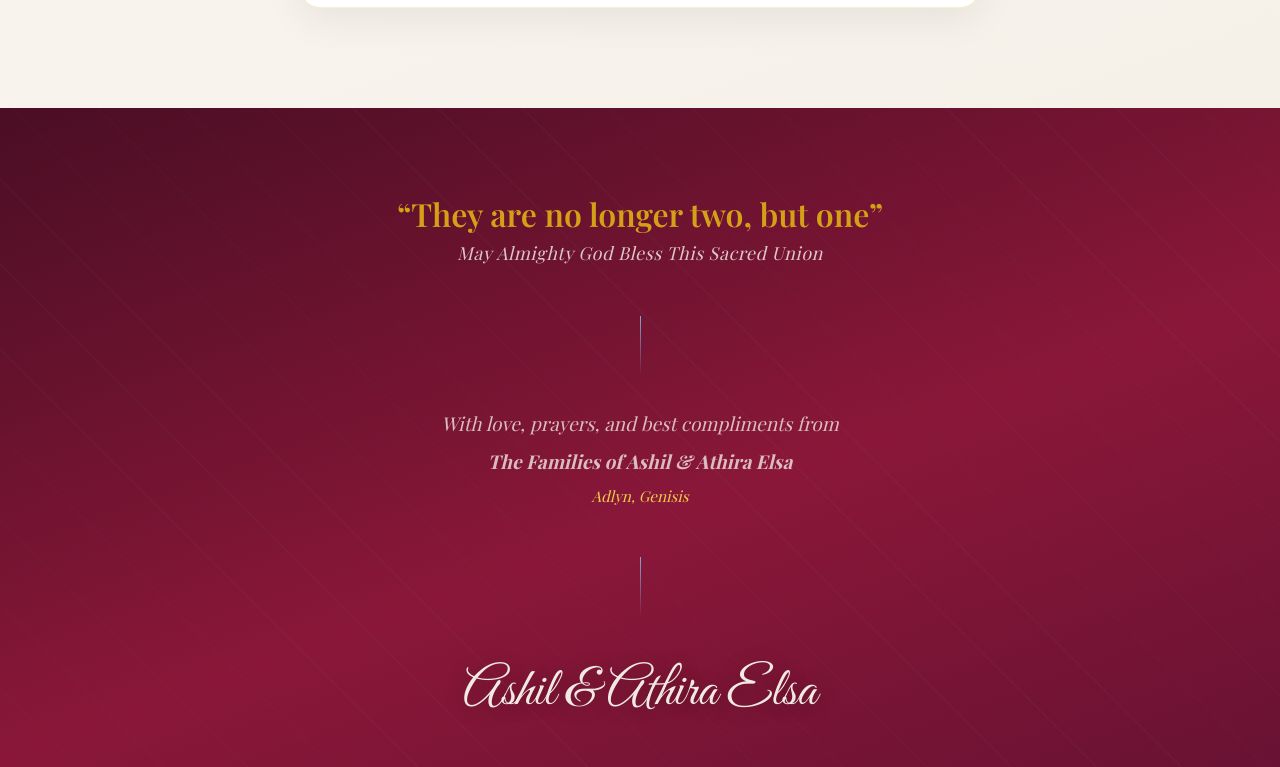
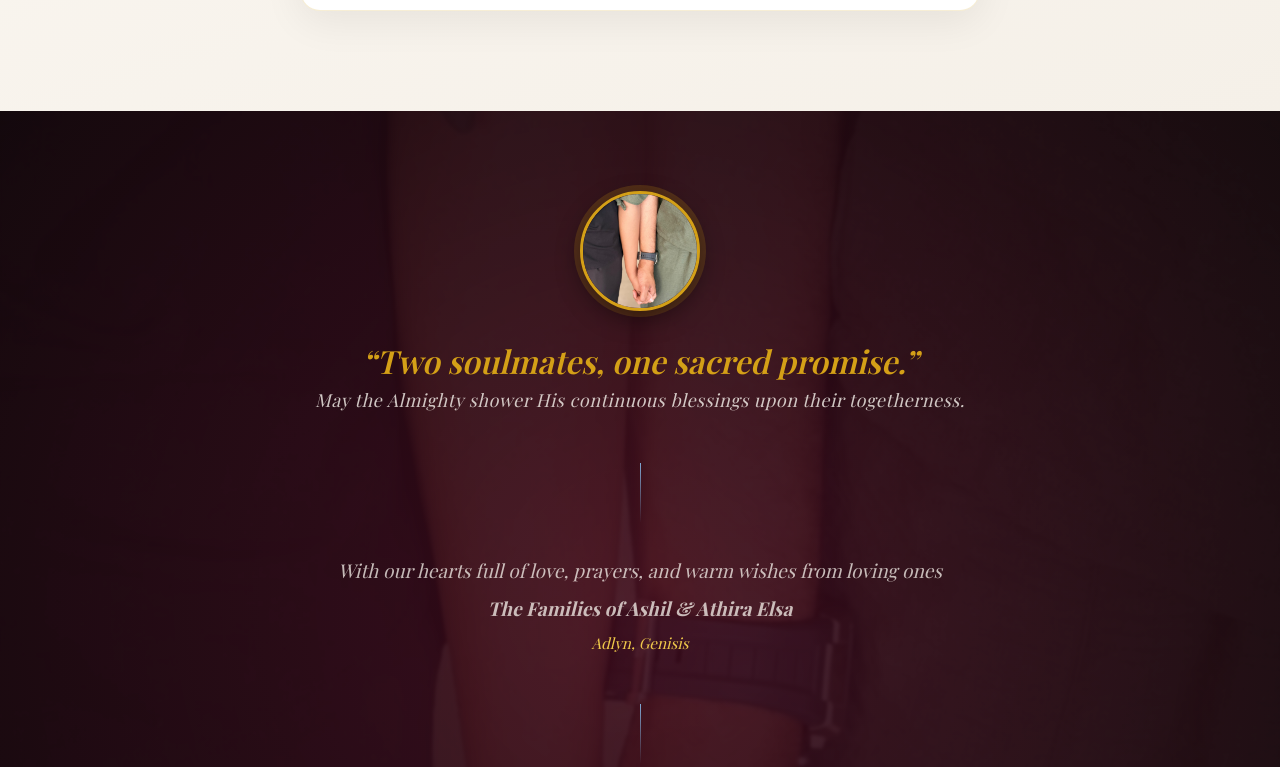
Before and after one commit to muhammedrameesr6-dev/Ashil-wedding, a plain HTML site: page index.html in a window 1280 px wide. Shown: the part 6059-6826 px from the top of the page. Drawn offline with nearby package versions, Linux system fonts and the light colour scheme; a web font is replaced by a local one.

Commit message:
Update footer with holding hands photo and new blessing texts

```diff
--- a/css/style.css
+++ b/css/style.css
@@ -2343,30 +2343,69 @@ body.gate-active {
 
 /* ===== FOOTER ===== */
 footer {
-  /* Deep blush footer */
-  background: linear-gradient(160deg, #4A0E24 0%, #8A1739 50%, #5C1030 100%);
+  /* Deep blush footer with holding hands photo background */
+  background-color: #2E0F1A;
   padding: 80px 20px 40px;
   text-align: center;
   position: relative;
   overflow: clip;
 }
 
-.footer-pattern {
+.footer-bg-image {
   position: absolute;
   inset: 0;
-  opacity: 0.04;
-  background-image: repeating-linear-gradient(
-    45deg,
-    var(--blue-light) 0px,
-    var(--blue-light) 1px,
-    transparent 1px,
-    transparent 60px
-  );
+  z-index: 1;
+}
+
+.footer-bg-image img {
+  width: 100%;
+  height: 100%;
+  object-fit: cover;
+  object-position: center;
+  filter: brightness(0.36) saturate(1.15);
+  transform: scale(1.03);
+}
+
+.footer-overlay {
+  position: absolute;
+  inset: 0;
+  z-index: 1;
+  background: radial-gradient(circle at center, rgba(74, 14, 36, 0.72) 0%, rgba(20, 8, 12, 0.92) 100%);
+  backdrop-filter: blur(1px);
+  -webkit-backdrop-filter: blur(1px);
 }
 
 .footer-content {
   position: relative;
   z-index: 2;
+  max-width: 800px;
+  margin: 0 auto;
+}
+
+.footer-couple-photo {
+  margin-bottom: 24px;
+}
+
+.footer-photo-circle {
+  width: 120px;
+  height: 120px;
+  margin: 0 auto;
+  border-radius: 50%;
+  overflow: hidden;
+  border: 3px solid var(--gold);
+  box-shadow: 0 8px 24px rgba(0, 0, 0, 0.45), 0 0 0 6px rgba(212, 160, 23, 0.2);
+  transition: transform 0.3s ease;
+}
+
+.footer-photo-circle:hover {
+  transform: scale(1.05);
+}
+
+.footer-photo-circle img {
+  width: 100%;
+  height: 100%;
+  object-fit: cover;
+  object-position: center;
 }
 
 .footer-names {
--- a/index.html
+++ b/index.html
@@ -552,20 +552,31 @@
 
   <!-- ===== FOOTER ===== -->
   <footer>
-    <div class="footer-pattern" aria-hidden="true"></div>
+    <div class="footer-bg-image">
+      <img src="assets/images/footer-holding-hands.jpg" alt="Two soulmates, one sacred promise — Ashil &amp; Athira Elsa" />
+    </div>
+    <div class="footer-overlay"></div>
     <div class="footer-content">
 
+      <div class="footer-couple-photo" data-aos="fade-up">
+        <div class="footer-photo-circle">
+          <img src="assets/images/footer-holding-hands.jpg" alt="Two soulmates, one sacred promise" />
+        </div>
+      </div>
+
       <div class="footer-blessing" data-aos="fade-up">
-        <div style="font-family:var(--font-serif); font-size:clamp(22px,3.5vw,32px); color:var(--gold); font-weight:600;">
-          “They are no longer two, but one”
+        <div style="font-family:var(--font-serif); font-size:clamp(22px,3.5vw,32px); color:var(--gold); font-weight:600; font-style:italic;">
+          “Two soulmates, one sacred promise.”
         </div>
-        <div class="blessing-translation">May Almighty God Bless This Sacred Union</div>
+        <div class="blessing-translation">
+          May the Almighty shower His continuous blessings upon their togetherness.
+        </div>
       </div>
 
       <div class="footer-divider" data-aos="fade-in" data-aos-delay="200"></div>
 
       <div class="footer-message" data-aos="fade-up" data-aos-delay="300">
-        <p>With love, prayers, and best compliments from</p>
+        <p>With our hearts full of love, prayers, and warm wishes from loving ones</p>
         <p><strong>The Families of Ashil &amp; Athira Elsa</strong></p>
         <p style="margin-top:6px; font-style:italic; font-size:0.95em; color:var(--gold-light);">Adlyn, Genisis</p>
       </div>
```
Also changed, not shown: assets/images/footer-holding-hands.jpg (added).
